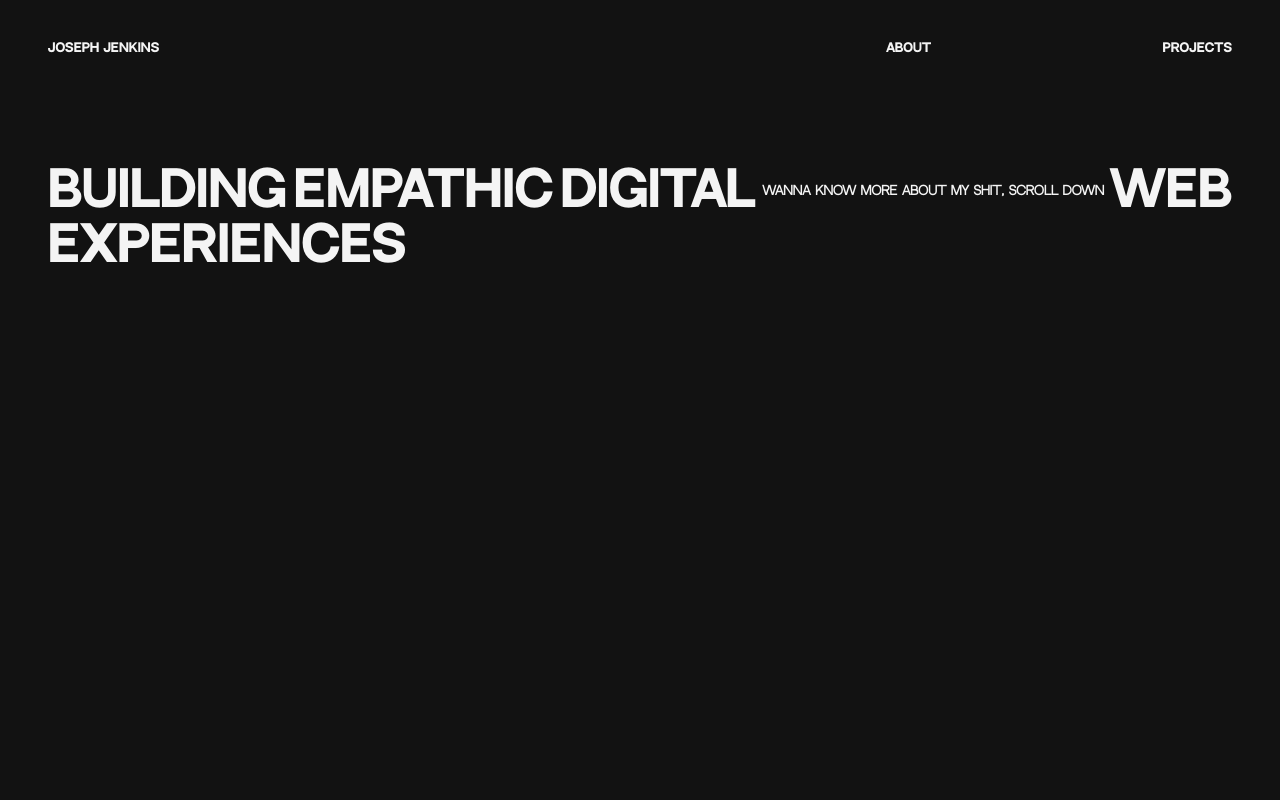
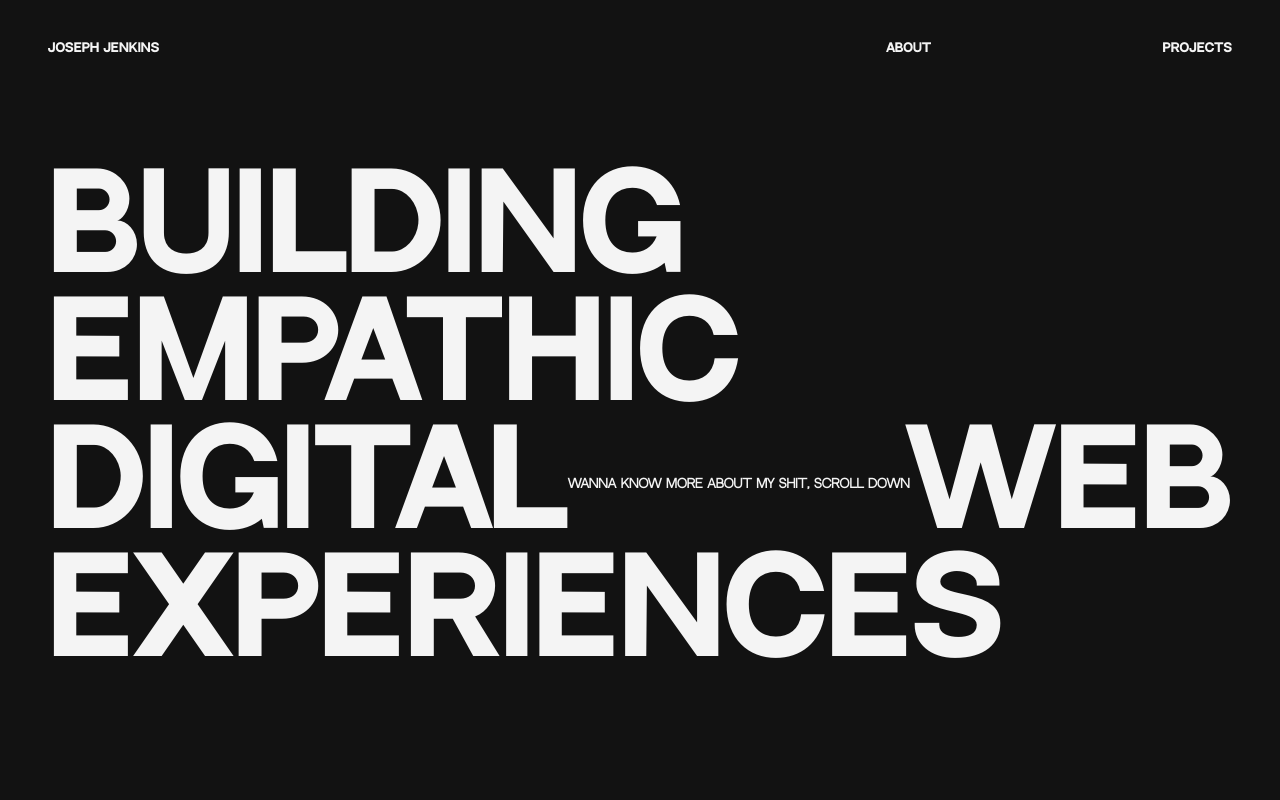
Before and after one commit to JOSEPH-JENKINS/portfolio-site, a Next.js app: page / in a window 1280 px wide. Shown: the top 800 px of the page. Built offline with nearby package versions, Linux system fonts and the light colour scheme.

Commit message:
commit: refreshed design

```diff
--- a/components/Intro.tsx
+++ b/components/Intro.tsx
@@ -37,7 +37,7 @@ const Intro: FC = () => {
               <ImageLink src="./katsiaryna-endruszkiewicz-BteCp6aq4GI-unsplash.jpg" />
             </div>
             <div className='relative col-start-1 col-end-13 row-start-2 sm:col-end-13 sm:row-start-2 sm:row-end-6'>
-              <h1 className='w-full font-bold text-3xl md:text-5xl sm:text-9xl md:leading-[1.14] hero-text inline-flex items-center flex-wrap justify-between'>
+              <h1 className='w-full font-bold text-3xl md:text-5xl lg:text-9xl md:leading-[1.14] hero-text inline-flex items-center flex-wrap justify-between'>
                 <span className='translate-y-5 opacity-0 '>building</span>
                 <span className='translate-y-5 opacity-0 '>empathic</span>
                 <span className='translate-y-5 opacity-0 '>digital</span>
```
